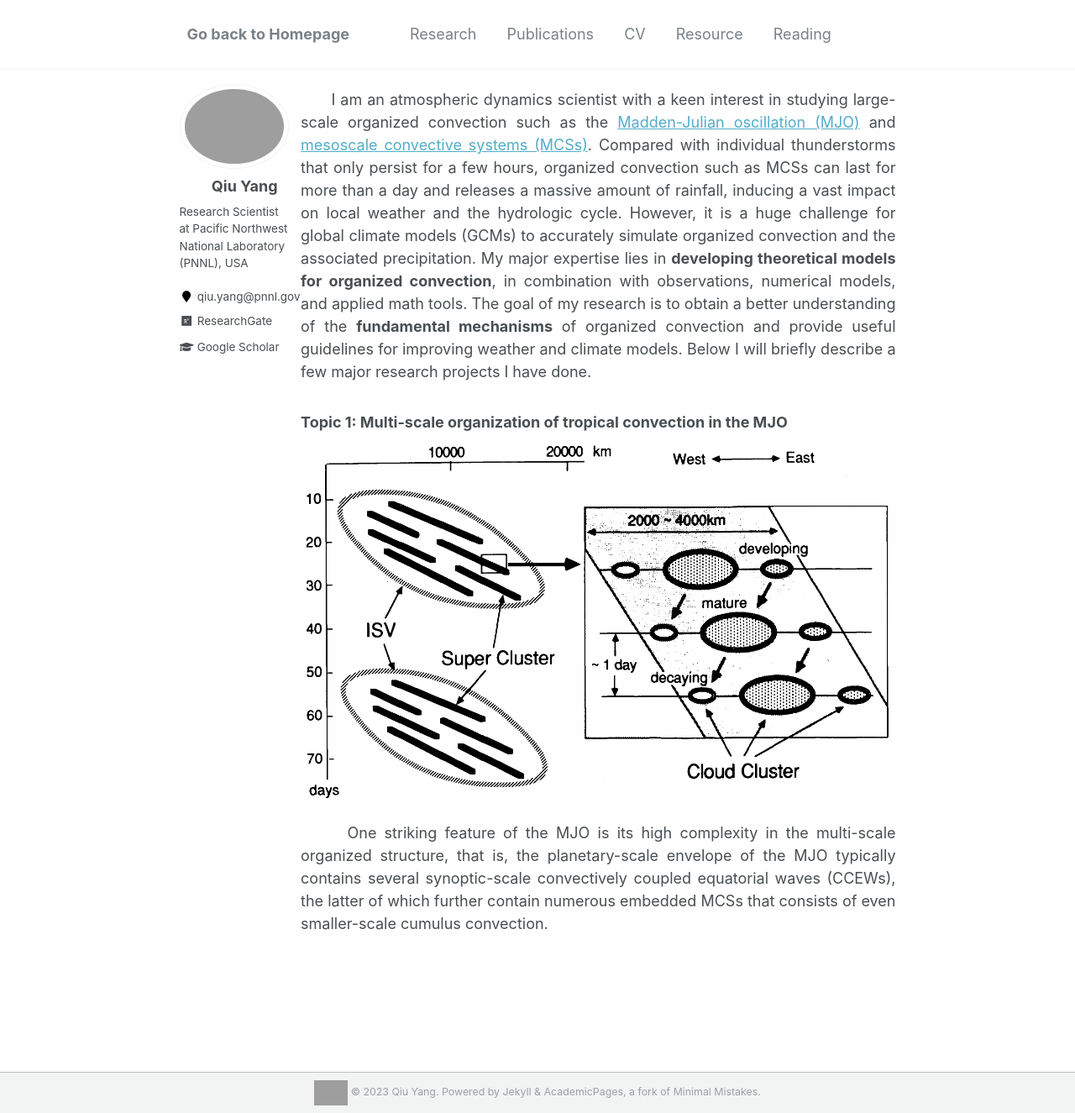
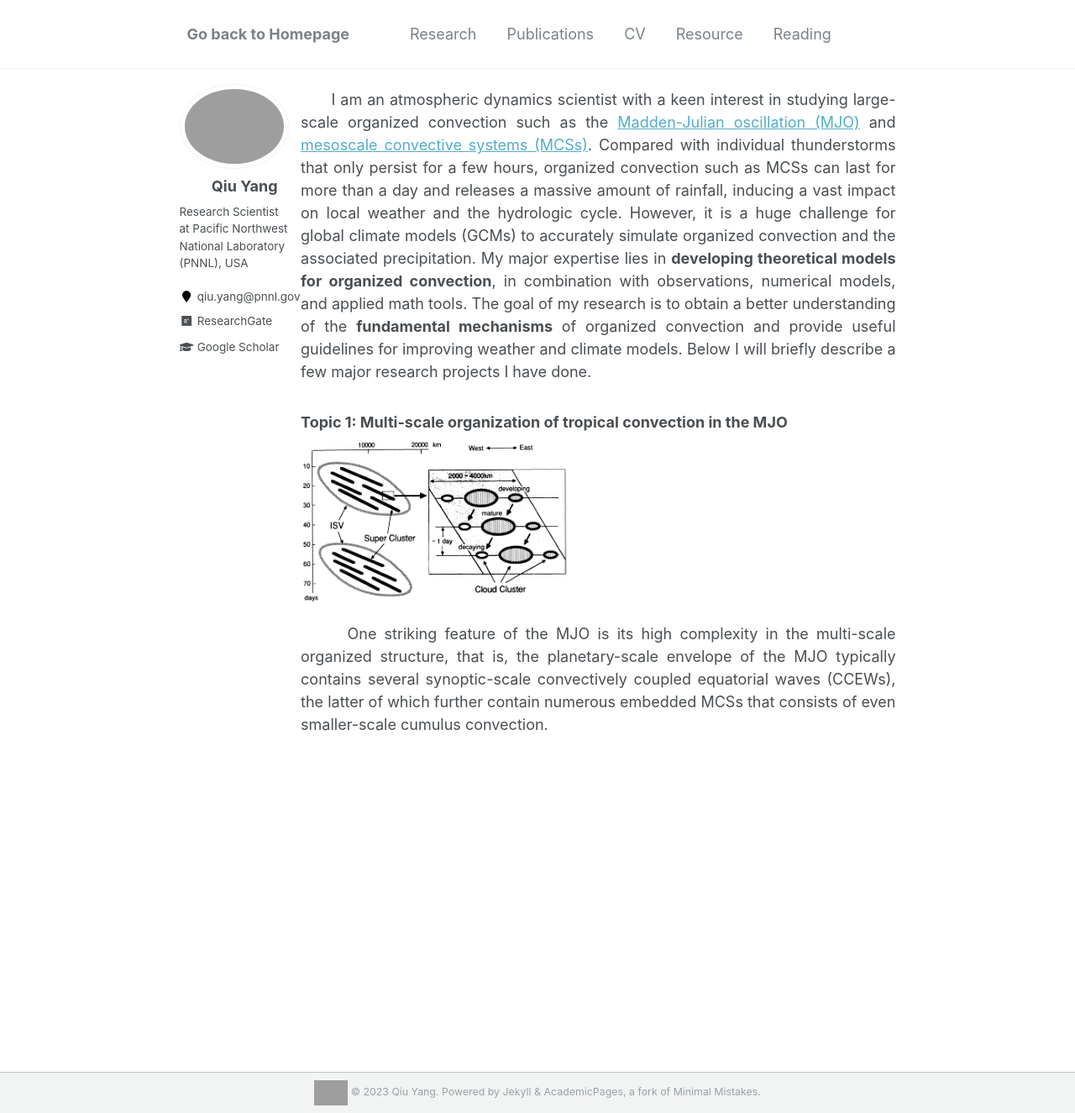
Before and after one commit to qiuyang50/qiuyang50.github.io, a Jekyll site: the page built from _pages/research.md, in a window 1280 px wide and 1325 px high. Shown: the whole window at 84% size. Built offline with Jekyll 4.4.1, drawn with Linux system fonts in a browser that asks for light colours; grey boxes are pictures that could not be loaded.

Commit message:
Update research.md

```diff
--- a/_pages/research.md
+++ b/_pages/research.md
@@ -9,6 +9,6 @@ author_profile: true
 
 ### Topic 1: Multi-scale organization of tropical convection in the MJO
 
-<img src="/files/MJOmultiscale.png" alt="drawing" width="840"/>
+<img src="/files/MJOmultiscale.png" alt="drawing" width="320"/>
 
 &nbsp;&nbsp;&nbsp;&nbsp;&nbsp;&nbsp;One striking feature of the MJO is its high complexity in the multi-scale organized structure, that is, the planetary-scale envelope of the MJO typically contains several synoptic-scale convectively coupled equatorial waves (CCEWs), the latter of which further contain numerous embedded MCSs that consists of even smaller-scale cumulus convection.
```
